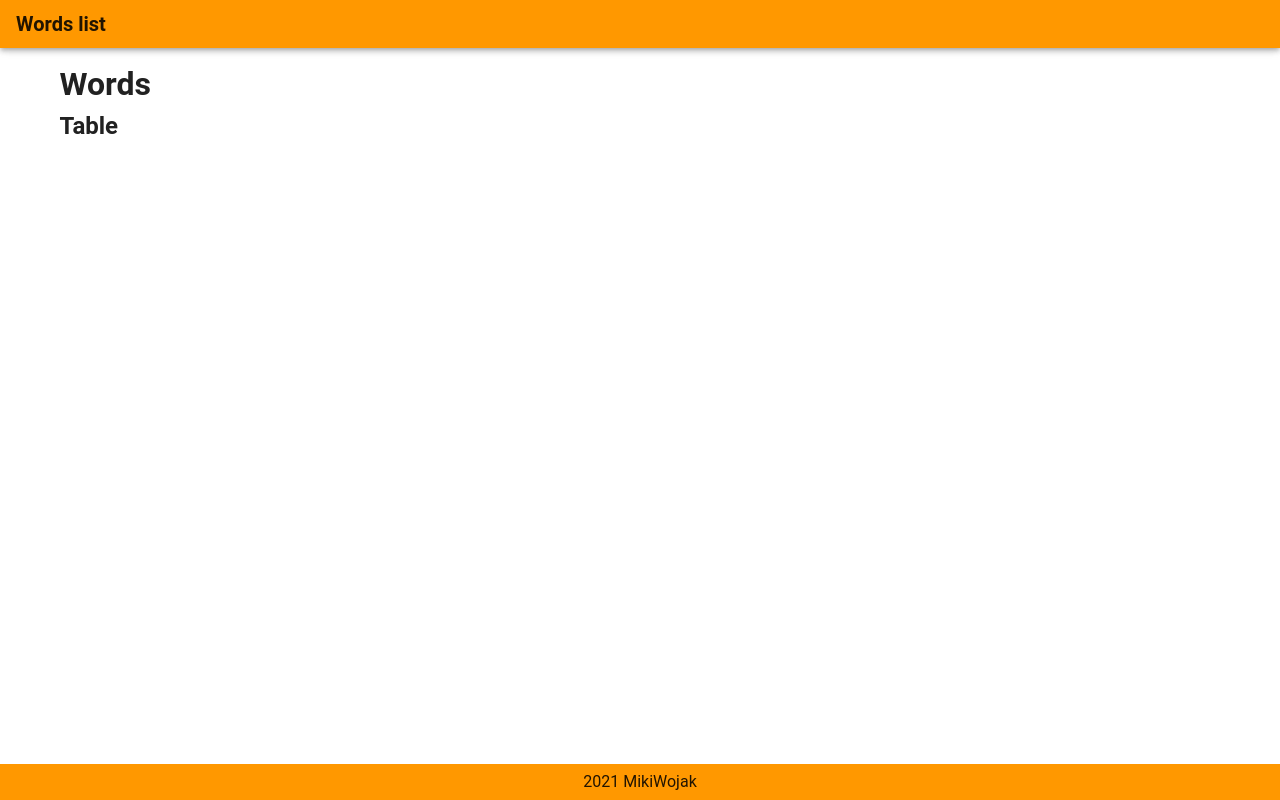
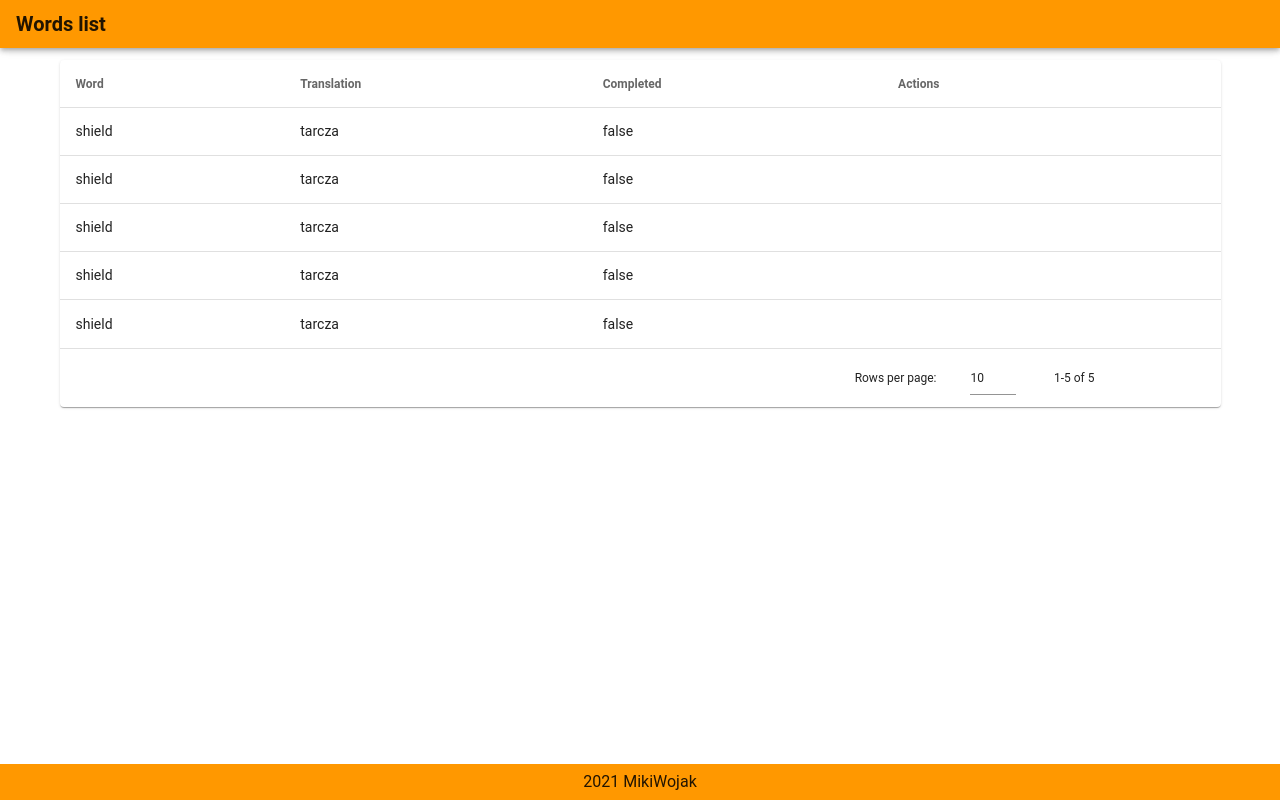
Before and after one commit to MikiWojak/words-list-vue, a Vue app: page / in a window 1280 px wide. Built offline with nearby package versions, Linux system fonts and the light colour scheme.

Commit message:
Table
- Records
- Actions

```diff
--- a/src/components/words/Table.vue
+++ b/src/components/words/Table.vue
@@ -1,6 +1,20 @@
 <template>
     <div>
-        <h2>Table</h2>
+        <v-data-table :headers="headers" :items="words" class="elevation-1">
+            <template v-slot:[`item.actions`]>
+                <v-btn icon>
+                    <span>
+                        <v-icon small>mdi-pencil</v-icon>
+                    </span>
+                </v-btn>
+
+                <v-btn icon>
+                    <span>
+                        <v-icon small>mdi-delete</v-icon>
+                    </span>
+                </v-btn>
+            </template>
+        </v-data-table>
     </div>
 </template>
 
@@ -13,7 +27,16 @@ export default {
     computed: {
         ...mapGetters({
             words: 'words/items'
-        })
+        }),
+
+        headers() {
+            return [
+                { text: 'Word', value: 'word' },
+                { text: 'Translation', value: 'translation' },
+                { text: 'Completed', value: 'completed' },
+                { text: 'Actions', value: 'actions', sortable: false }
+            ];
+        }
     }
 };
 </script>
--- a/src/views/Words.vue
+++ b/src/views/Words.vue
@@ -1,7 +1,5 @@
 <template>
     <v-container>
-        <h1>Words</h1>
-
         <words-table />
     </v-container>
 </template>
```
